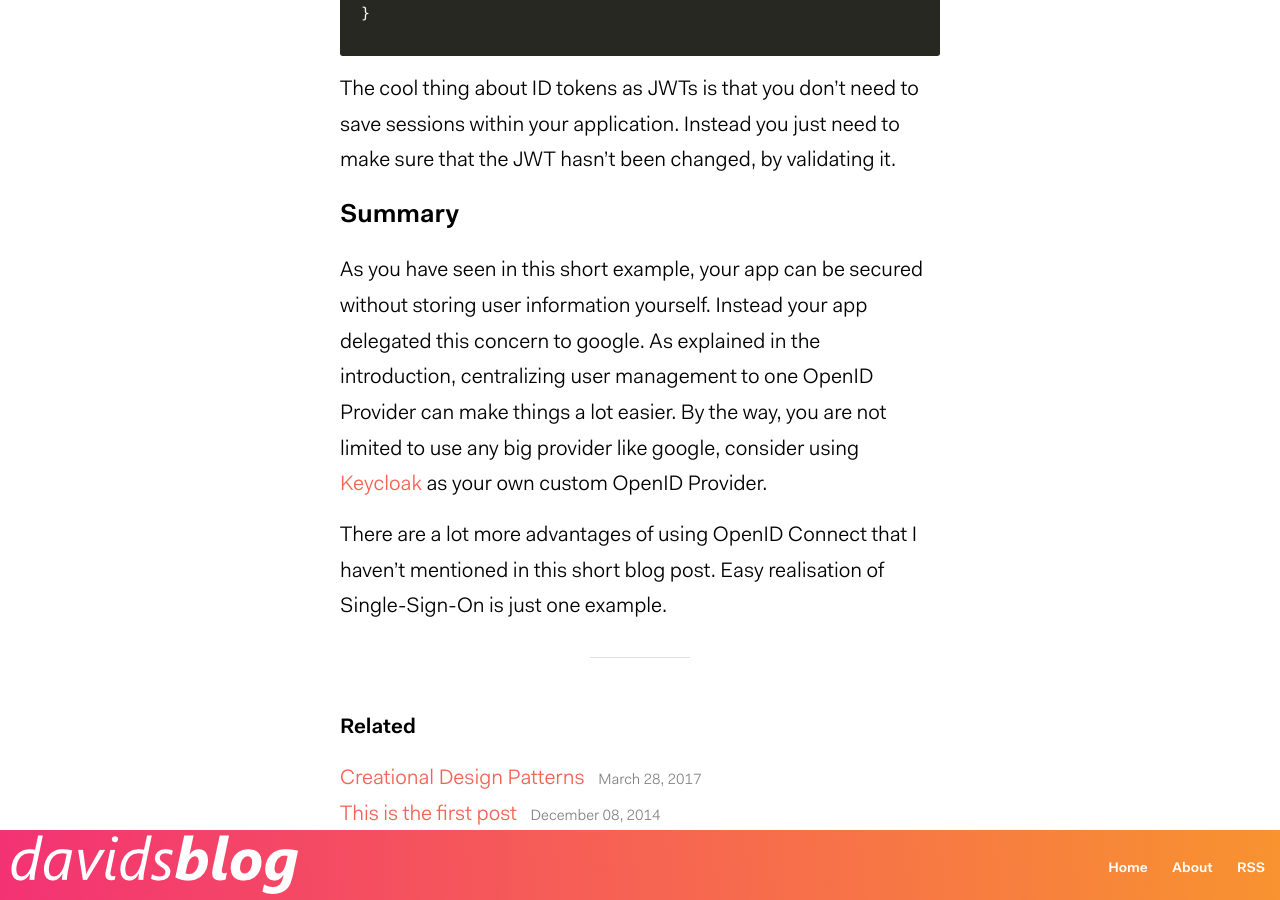
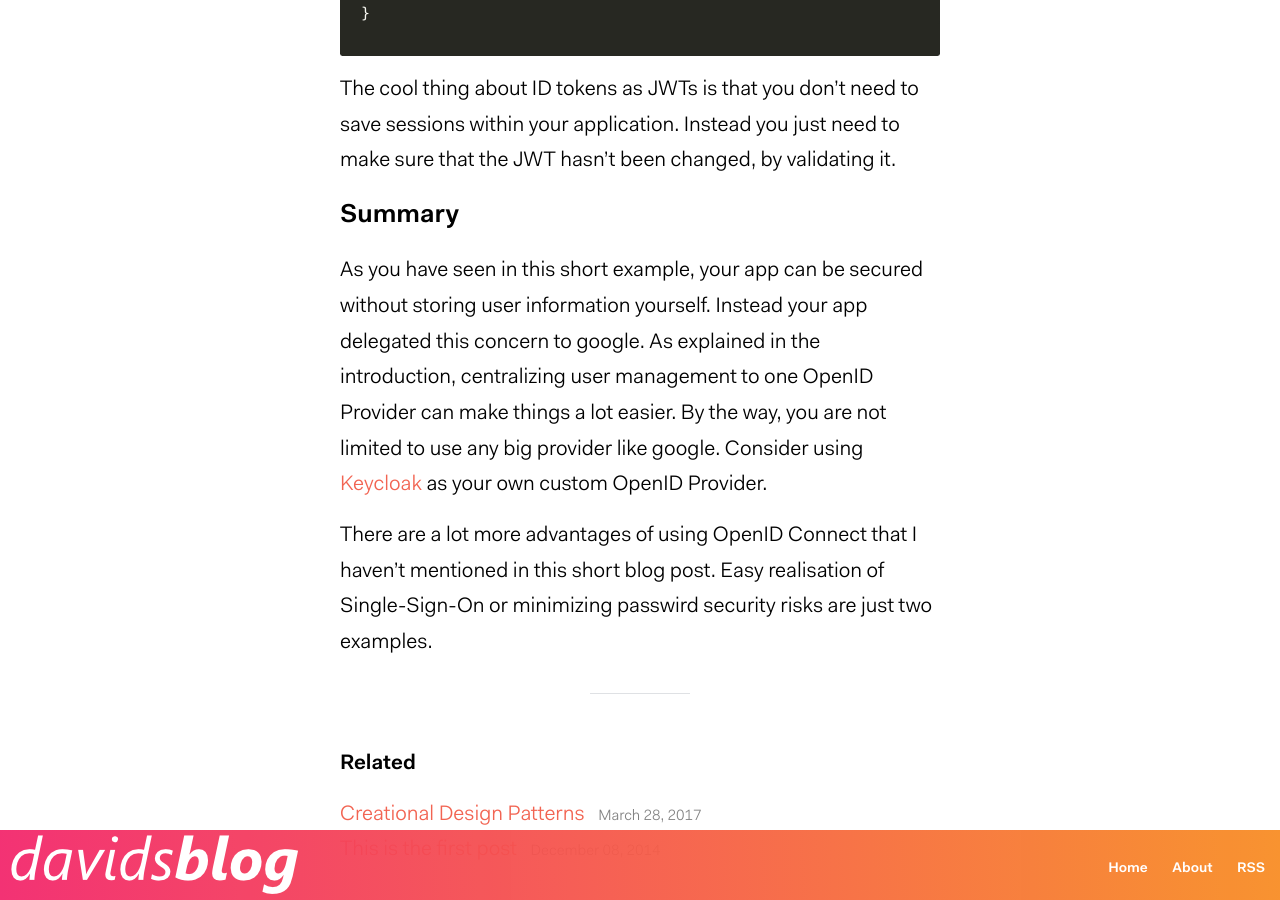
Before and after one commit to daklassen/daklassen.github.io, a Jekyll site: the page built from _posts/2017-04-04-OpenIDConnect.markdown, in a window 1280 px wide and 900 px high, scrolled down 3680 px. Built offline with Jekyll 4.4.1, drawn with Linux system fonts in a browser that asks for light colours; comment, search, counter and statistics services are not loaded; some of the changed text lies outside the part shown.

Commit message:
Correct typos

```diff
--- a/_posts/2017-04-04-OpenIDConnect.markdown
+++ b/_posts/2017-04-04-OpenIDConnect.markdown
@@ -32,7 +32,7 @@
 
 ### JSON Web Token (JWT)
 
-As seen in the example the App finally gets three different tokens: the ID token, access token and refresh token. Because your application hasn't saved any information about your user, it has to extract them from the ID token or request additional details from the OpenID Provider with the help of the access token. As mentioned earlier the ID token is indeed a [JWT](https://jwt.io/) (pronounced like the English word "jot").
+As seen in the example the app finally gets three different tokens: the ID token, access token and refresh token. Because your application hasn't saved any information about your user, it has to extract them from the ID token or request additional details from the OpenID Provider with the help of the access token. As mentioned earlier the ID token is indeed a [JWT](https://jwt.io/) (pronounced like the English word "jot").
 
 A JWT is basically a JSON-based, cryptographically signed, base-64 encoded and URL-safe string. It is separated by dots into three different parts. In this post I don't want to get into details if JWT, but if you are interested I suggest reading [this blog post](https://medium.com/vandium-software/5-easy-steps-to-understanding-json-web-tokens-jwt-1164c0adfcec) or [this great talk](https://www.youtube.com/watch?v=67mezK3NzpU).
 
@@ -60,6 +60,6 @@
 
 ### Summary
 
-As you have seen in this short example, your app can be secured without storing user information yourself. Instead your app delegated this concern to google. As explained in the introduction, centralizing user management to one OpenID Provider can make things a lot easier. By the way, you are not limited to use any big provider like google, consider using [Keycloak](http://www.keycloak.org/) as your own custom OpenID Provider.
+As you have seen in this short example, your app can be secured without storing user information yourself. Instead your app delegated this concern to google. As explained in the introduction, centralizing user management to one OpenID Provider can make things a lot easier. By the way, you are not limited to use any big provider like google. Consider using [Keycloak](http://www.keycloak.org/) as your own custom OpenID Provider.
 
-There are a lot more advantages of using OpenID Connect that I haven't mentioned in this short blog post. Easy realisation of Single-Sign-On is just one example.
+There are a lot more advantages of using OpenID Connect that I haven't mentioned in this short blog post. Easy realisation of Single-Sign-On or minimizing passwird security risks are just two examples.
```
